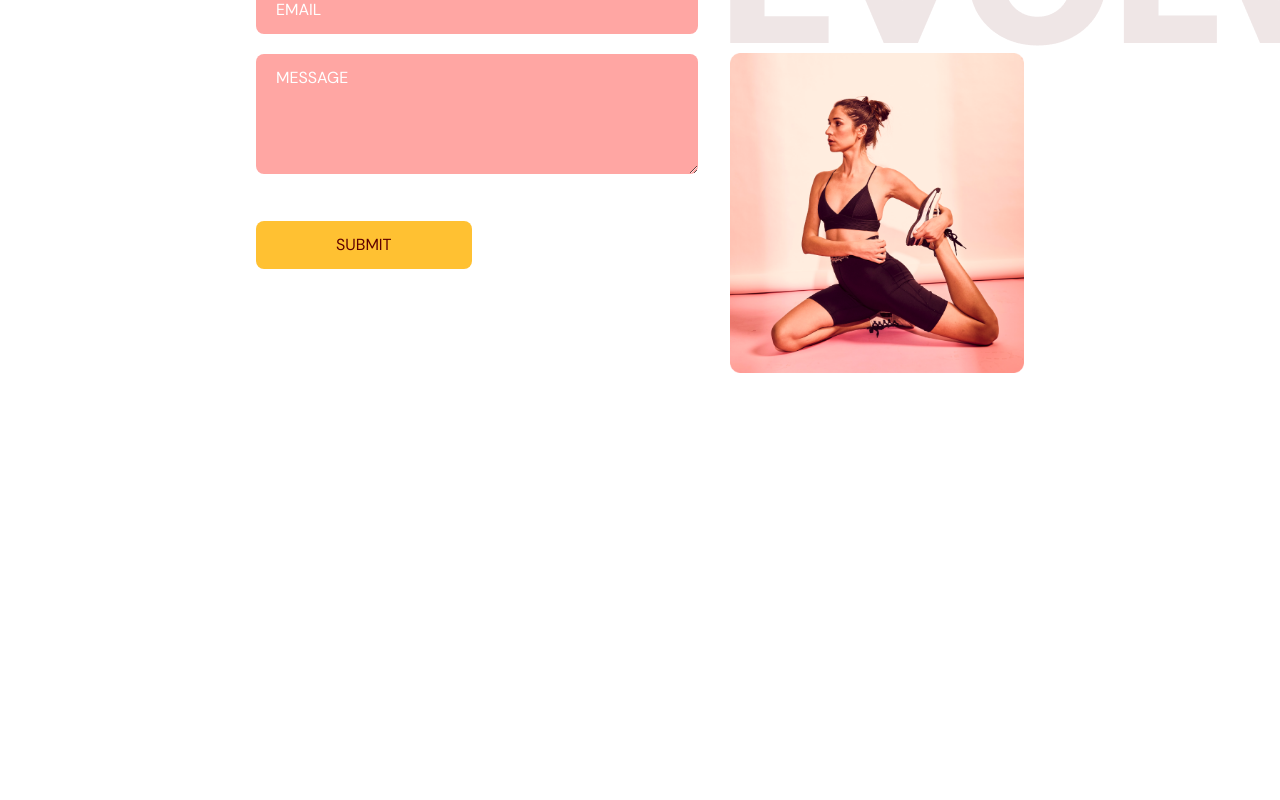
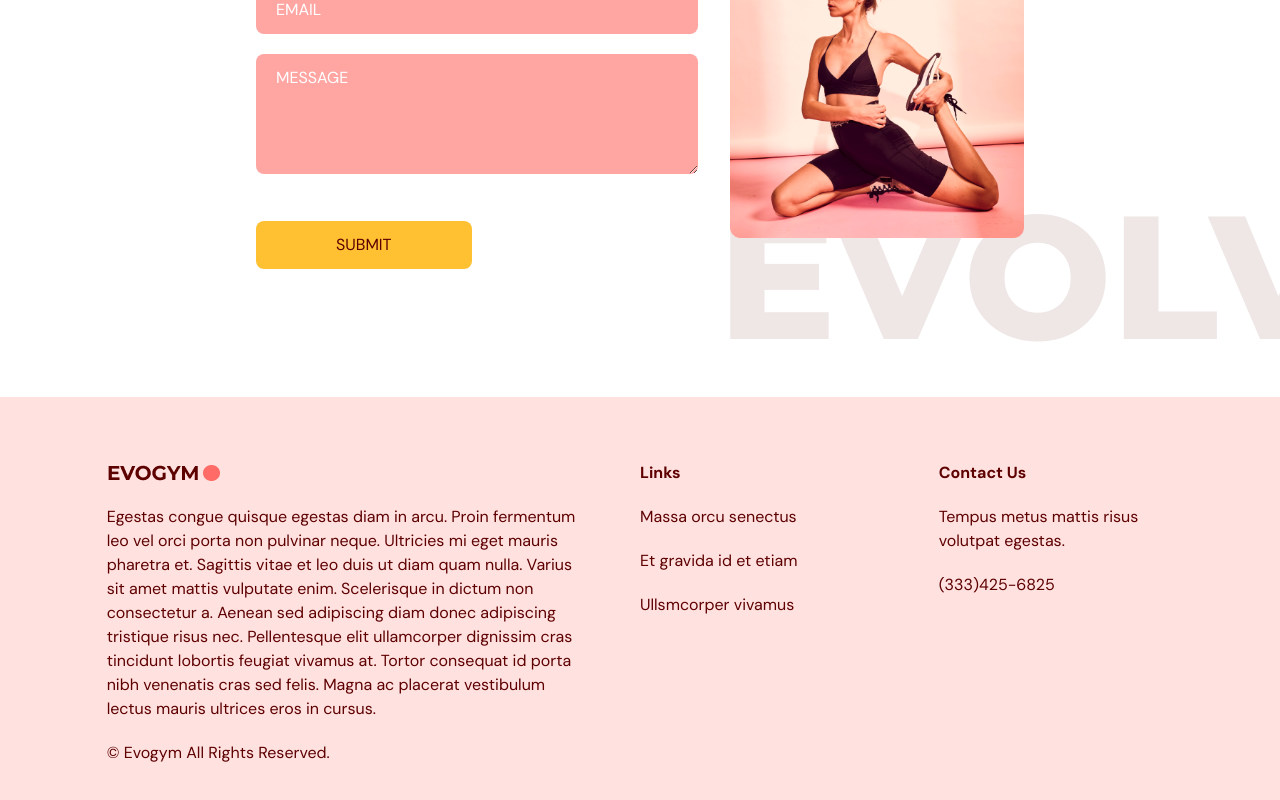
Before and after one commit to James-Muralles/gym-typescript, a React (Vite) app: page / in a window 1280 px wide. Shown: the part 3635-4435 px from the top of the page. Before the commit the page ends 4032 px from the top, so only its background shows below. Built offline with nearby package versions, Linux system fonts and the light colour scheme.

Commit message:
finished footer

```diff
--- a/src/App.tsx
+++ b/src/App.tsx
@@ -4,11 +4,8 @@ import { SelectedPage } from "@/shared/types";
 import Home from '@/scenes/home';
 import Benefits from '@/scenes/benefits';
 import OurClasses from '@/scenes/ourClasses';
-import ContactUs from "./scenes/contactUs";
-
-
-
-
+import ContactUs from "@/scenes/contactUs";
+import Footer from  "@/scenes/footer";
 
 function App() {
   // using enums useState<string>('home') becomes useState<SelectedPage>(SelectedPage.Home)
@@ -39,6 +36,7 @@ function App() {
     <Benefits setSelectedPage={setSelectedPage}/>
     <OurClasses setSelectedPage={setSelectedPage}/>
     <ContactUs setSelectedPage={setSelectedPage}/>
+    <Footer/>
     </div>
   )
 
--- a/src/scenes/contactUs/index.tsx
+++ b/src/scenes/contactUs/index.tsx
@@ -135,14 +135,11 @@ const ContactUs = ({setSelectedPage}: Props) => {
                     hidden:{opacity: 0, y:50},
                     visible:{opacity: 1, y:0}
                         }}>
-                            <div className="md:before:content-evolvetext w-full absolute before:-bottom-20 beofre:-right-10 before:z-[-1]">
+                            <div className="md:before:content-evolvetext w-full before:absolute before:-bottom-20 beofre:-right-10 before:z-[-1]">
                                 <img className="w-full" src={ConcactUsPageGraphic} alt="contact-us-page-graphic" />
                             </div>
-
                 </motion.div>
             </div>
-
-
             </motion.div>
     </section>
   )
--- /dev/null
+++ b/src/scenes/footer/index.tsx
@@ -0,0 +1,32 @@
+import Logo from "@/assets/Logo.png";
+
+const Footer = () => {
+  return (
+    <footer className="bg-primary-100 py-16">
+        <div className="justify-content mx-auto w-5/6 gap-16 md:flex">
+            <div className="mt-16 basis-1/2 md:mt-0">
+                <img src={Logo} alt="logo" />
+                <p className="my-5">
+                Egestas congue quisque egestas diam in arcu. Proin fermentum leo vel orci porta non pulvinar neque. Ultricies mi eget mauris pharetra et. Sagittis vitae et leo duis ut diam quam nulla. Varius sit amet mattis vulputate enim. Scelerisque in dictum non consectetur a. Aenean sed adipiscing diam donec adipiscing tristique risus nec. Pellentesque elit ullamcorper dignissim cras tincidunt lobortis feugiat vivamus at. Tortor consequat id porta nibh venenatis cras sed felis. Magna ac placerat vestibulum lectus mauris ultrices eros in cursus.
+                </p>
+                <p>
+                    © Evogym All Rights Reserved.
+                </p>
+            </div>
+            <div className="mt-16 basis-1/4 md:mt-0">
+                <h4 className="font-bold">Links</h4>
+                <p className="my-5">Massa orcu senectus</p>
+                <p className="my-5">Et gravida id et etiam</p>
+                <p>Ullsmcorper vivamus</p>
+            </div>
+            <div className="mt-16 basis-1/4 md:mt-0">
+                <h4 className="font-bold">Contact Us</h4>
+                <p className="my-5">Tempus metus mattis risus volutpat egestas.</p>
+                <p className="my-5">(333)425-6825</p>
+            </div>
+        </div>
+    </footer>
+  );
+};
+
+export default Footer
```
